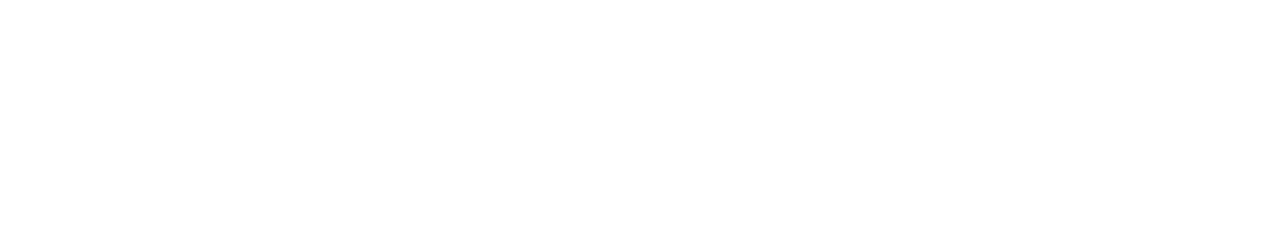
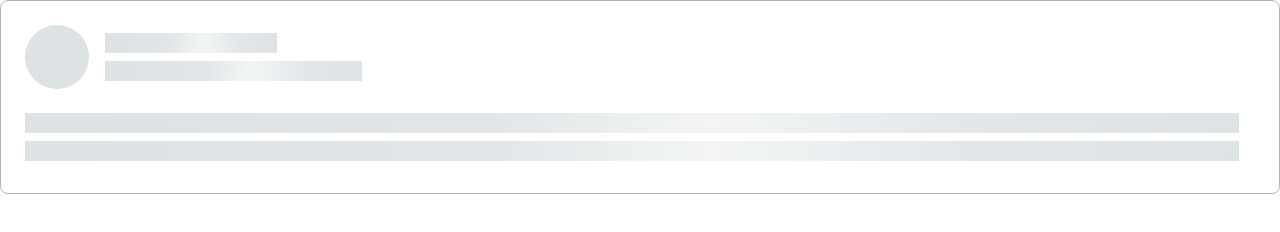
Before and after one commit to js-tasks-ru/htmlcss-20250313_v-junolainen, a website: page 04-lection2/02-skeleton/index.html in a window 1280 px wide. Drawn offline with Linux system fonts and the light colour scheme.

Commit message:
dz4 lecture2 02 skeleton

```diff
--- a/04-lection2/02-skeleton/index.html
+++ b/04-lection2/02-skeleton/index.html
@@ -2,10 +2,22 @@
 <!-- Страница со скелетоном -->
 <html lang="ru">
     <head>
-        <link rel="stylesheet" href="../../assets/css/main.css">
-        <link rel="stylesheet" href="./skeleton.css">
+        <link rel="stylesheet" href="../../assets/css/main.css" />
+        <link rel="stylesheet" href="./skeleton.css" />
     </head>
     <body>
-
+        <div class="skeleton">
+            <div class="skeleton__header">
+                <div class="skeleton__picture"></div>
+                <div class="skeleton__title-container">
+                    <div class="skeleton__title-row-1"></div>
+                    <div class="skeleton__title-row-2"></div>
+                </div>
+            </div>
+            <div class="skeleton__details-container">
+                <div class="skeleton__details-row"></div>
+                <div class="skeleton__details-row"></div>
+            </div>
+        </div>
     </body>
 </html>
--- a/04-lection2/02-skeleton/skeleton.css
+++ b/04-lection2/02-skeleton/skeleton.css
@@ -0,0 +1,62 @@
+.skeleton {
+    --row-background: linear-gradient(
+        92.51deg,
+        #dde2e5 6.44%,
+        #e2e6e8 38.47%,
+        #f3f5f5 56.48%,
+        #e3e7ea 77.5%,
+        #dde2e5 102.52%
+    );
+    padding: 24px 40px 32px 24px;
+    box-sizing: border-box;
+    background: var(--white);
+    border: 1px solid var(--grey-3);
+    border-radius: 8px;
+    display: flex;
+    flex-direction: column;
+    gap: 24px;
+}
+
+.skeleton__header {
+    display: flex;
+    gap: 16px;
+    align-items: center;
+}
+
+.skeleton__picture {
+    width: 64px;
+    height: 64px;
+    background: var(--grey-2);
+    border-radius: 32px;
+    flex-shrink: 0;
+}
+
+.skeleton__title-container {
+    display: flex;
+    flex-direction: column;
+    gap: 8px;
+}
+
+.skeleton__title-row-1 {
+    width: 172px;
+    height: 20px;
+    background: var(--row-background);
+}
+
+.skeleton__title-row-2 {
+    width: 257px;
+    height: 20px;
+    background: var(--row-background);
+}
+
+.skeleton__details-container {
+    display: flex;
+    flex-direction: column;
+    gap: 8px;
+}
+
+.skeleton__details-row {
+    height: 20px;
+    min-width: 515px;
+    background: var(--row-background);
+}
```
